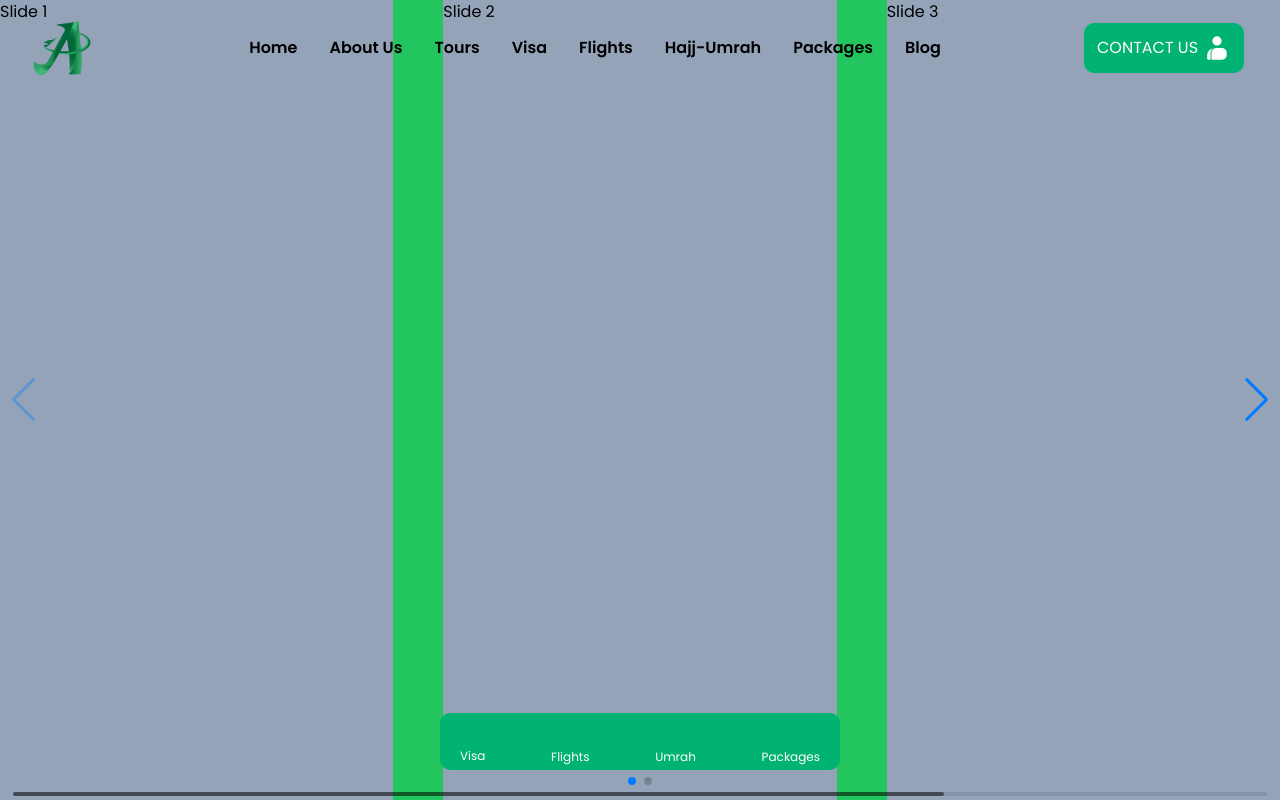
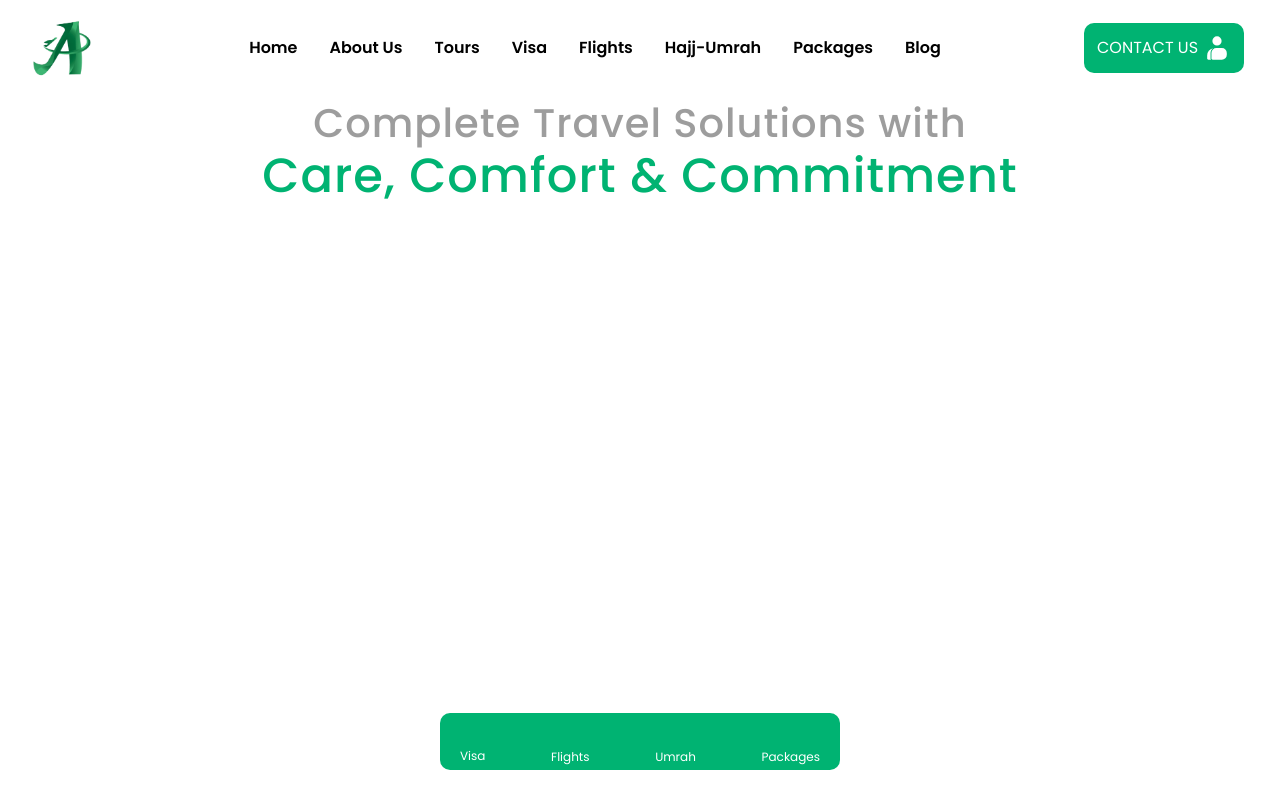
Before and after one commit to advodigitals/alziyara-user-frontend, a React (Create React App) app: page / in a window 1280 px wide. Built offline with nearby package versions, Linux system fonts and the light colour scheme; some icons are missing.

Commit message:
Heading completed and started the slider swipe

```diff
--- a/src/Components/Navbar/Navbar.jsx
+++ b/src/Components/Navbar/Navbar.jsx
@@ -29,7 +29,7 @@ const Navbar = () => {
   }, [])
   return (
     <>
-      <header >
+      <header  >
         <nav id='header' className={`h-[95px] max-w-[1400px] w-full flex items-center justify-between mx-auto top-0 z-50  fixed transition-all duration-[0.5s] px-4 ${scrolled ? 'bg-primary-color ' : 'bg-transparent'}`}>
           <div className=" flex justify-center items-center hover:cursor-pointer  ">
             <img src={img} alt="" className="w-[90px] h-auto justify-center" />
--- a/src/index.css
+++ b/src/index.css
@@ -9,7 +9,7 @@
 #docs-root {
   --primary-color: #00b372;
   --secondary-color: #FFFFFF;
-  --third-color : #AFAFAF;
+  --third-color : #9d9d9d;
   --main-color:#AFAFAF;
   --button-hover : #62C680;
   --black-color : #000000;
--- a/src/pages/Home.jsx
+++ b/src/pages/Home.jsx
@@ -3,7 +3,7 @@ import ContactButton from '../constants/ContactButton'
 import Layouts from '../Layouts/Layouts'
 import images1 from '../Assets/images/travel1.avif'
 import images2 from '../Assets/images/travel2.jpg'
-import { Navigation, Pagination, Scrollbar, A11y } from 'swiper/modules';
+import { Navigation, Pagination, Scrollbar, A11y, Autoplay } from 'swiper/modules';
 
 import { Swiper, SwiperSlide } from 'swiper/react';
 
@@ -17,41 +17,112 @@ import 'swiper/css/scrollbar';
 const Home = () => {
   return (
     <Layouts>
-      <div className="w-full h-screen bg-blue-400">
-        {/* <div className="flex max-w-[1400px] w-full h-[calc(100vh-95px)] flex-row bg-black">
-        <div id="leftSection" className="bg-white h-full py-8 flex-wrap " >
-            <h1 className="text-[71px] leading-[73px] tracking-wide text-left font-normal text-third-color flex-wrap">
-              <span className="text-primary-color font-bold">Feel </span>
-              the real way of
-              <span className="text-primary-color font-bold"> Travelling.</span>
-            </h1>
-            <p className="text-base font-light text-third-color pt-[10px] capitalize leading-[24px]" >Alziyara is here to help you for completing your dream journeys in the perfect way.We have best experience in the industry of tour
-              and travels with a large No. of happy travellers completed their journey with us.</p>
-            <ContactButton className="mt-[20px]" width={200} margin={20}/>
-          </div> */}
-        <div id="rightSection" className="bg-green-500 h-screen w-full">
+      <div className="w-full h-screen bg-white flex justify-center">
+        <div id='Heading-section' className="top-[95px] absolute ">
+             <h1 className="text-[2.5rem] leading-[3.3rem] tracking-wide  font-medium text-third-color flex-wrap max-w-[800px] text-center" >
+              Complete Travel Solutions with
+               <span className="text-primary-color font-medium text-[3rem]"> Care, Comfort & Commitment</span>
+               {/* <span className="text-primary-color font-bold"> </span> */}
+             </h1>
+
+        </div>
+        {/* <div className="flex max-w-[1400px] w-fit h-[calc(100vh-95px)]  bg-orange-500 absolute bottom-0">
           <Swiper
-            modules={[Navigation, Pagination, Scrollbar, A11y]}
-            spaceBetween={50}
-            slidesPerView={3}
-            navigation
-            pagination={{ clickable: true }}
-            scrollbar={{ draggable: true }}
-            onSwiper={(swiper) => console.log(swiper)}
-            onSlideChange={() => console.log('slide change')}
-            className='flex items-center gap-4 h-screen'
+            spaceBetween={30}
+            centeredSlides={true}
+            autoplay={{
+              delay: 2500,
+              disableOnInteraction: false,
+            }}
+            pagination={{
+              clickable: true,
+            }}
+            navigation={true}
+            modules={[Autoplay, Pagination, Navigation]}
+            className="mySwiper h-full max-w-[1400px] w-[80vw]"
+          >
+            <SwiperSlide>Slide 1</SwiperSlide>
+            <SwiperSlide>Slide 2</SwiperSlide>
+            <SwiperSlide>Slide 3</SwiperSlide>
+            <SwiperSlide>Slide 4</SwiperSlide>
+            <SwiperSlide>Slide 5</SwiperSlide>
+            <SwiperSlide>Slide 6</SwiperSlide>
+            <SwiperSlide>Slide 7</SwiperSlide>
+            <SwiperSlide>Slide 8</SwiperSlide>
+            <SwiperSlide>Slide 9</SwiperSlide>
+          </Swiper>
+        </div> */}
 
-          >
-            <SwiperSlide className='bg-slate-400'>Slide 1</SwiperSlide>
-            <SwiperSlide className='bg-slate-400'>Slide 2</SwiperSlide>
-            <SwiperSlide className='bg-slate-400'>Slide 3</SwiperSlide>
-            <SwiperSlide className='bg-slate-400'>Slide 4</SwiperSlide>
+        {/* <div id="afterSlide">
+            <h1>hello hello</h1> <h1>hello hello</h1>
+           <h1>hello hello</h1>
+            <h1>hello hello</h1>
+             <h1>hello hello</h1>
+              <h1>hello hello</h1>
+               <h1>hello hello</h1>
+                <h1>hello hello</h1>
+                 <h1>hello hello</h1>
 
-          </Swiper>
-        </div>
+          <h1>hello hello</h1> <h1>hello hello</h1>
+           <h1>hello hello</h1>
+            <h1>hello hello</h1>
+             <h1>hello hello</h1>
+              <h1>hello hello</h1>
+               <h1>hello hello</h1>
+                <h1>hello hello</h1>
+                 <h1>hello hello</h1>
+
+
+          <h1>hello hello</h1> <h1>hello hello</h1>
+           <h1>hello hello</h1>
+            <h1>hello hello</h1>
+             <h1>hello hello</h1>
+              <h1>hello hello</h1>
+               <h1>hello hello</h1>
+                <h1>hello hello</h1>
+                 <h1>hello hello</h1>
+
+
+          <h1>hello hello</h1> <h1>hello hello</h1>
+           <h1>hello hello</h1>
+            <h1>hello hello</h1>
+             <h1>hello hello</h1>
+              <h1>hello hello</h1>
+               <h1>hello hello</h1>
+                <h1>hello hello</h1>
+                 <h1>hello hello</h1>
+        </div> */}
+
+
+
+
       </div>
-      {/* </div>  */}
     </Layouts>
   )
 }
 export default Home
+
+//  <div id="leftSection" className="bg-white h-full py-8 flex-wrap " >
+//             <h1 className="text-[71px] leading-[73px] tracking-wide text-left font-normal text-third-color flex-wrap">
+//               <span className="text-primary-color font-bold">Feel </span>
+//               the real way of
+//               <span className="text-primary-color font-bold"> Travelling.</span>
+//             </h1>
+//             <p className="text-base font-light text-third-color pt-[10px] capitalize leading-[24px]" >Alziyara is here to help you for completing your dream journeys in the perfect way.We have best experience in the industry of tour
+//               and travels with a large No. of happy travellers completed their journey with us.</p>
+//             <ContactButton className="mt-[20px]" width={200} margin={20}/>
+//           </div>
+
+//  <Swiper
+//             modules={[Navigation, Pagination, Scrollbar, A11y]}
+//             spaceBetween={50}
+//             slidesPerView={3}
+//             navigation
+//             pagination={{ clickable: true }}
+//             scrollbar={{ draggable: true }}
+//             onSwiper={(swiper) => console.log(swiper)}
+//             onSlideChange={() => console.log('slide change')}
+//             className='flex items-center gap-4 h-screen'
+
+//           >
+//              </Swiper>
```
